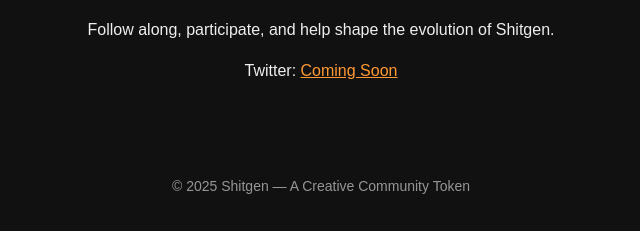
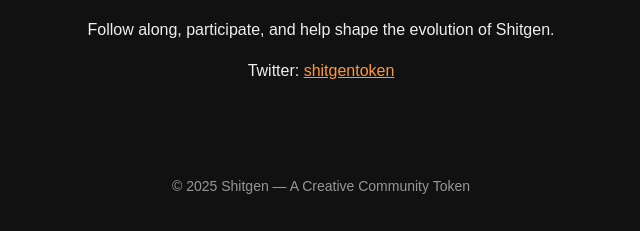
Before and after one commit to shitgentoken-prog/shitgen-token, a plain HTML site: page docs/index.html in a window 1280 px wide. Shown: the part 1080-1311 px from the top of the page, 319-959 px from the left. Drawn offline with Linux system fonts and the light colour scheme.

Commit message:
Update Twitter link in community section

```diff
--- a/docs/index.html
+++ b/docs/index.html
@@ -69,7 +69,7 @@
 <div class="section">
     <h2>Community</h2>
     <p>Follow along, participate, and help shape the evolution of Shitgen.</p>
-    <p>Twitter: <a href="#" style="color:#ff9933;">Coming Soon</a></p>
+    <p>Twitter: <a href="#" style="color:#ff9933;">shitgentoken</a></p>
 </div>
 
 <footer class="section" style="font-size:14px; opacity:0.6;">
```
